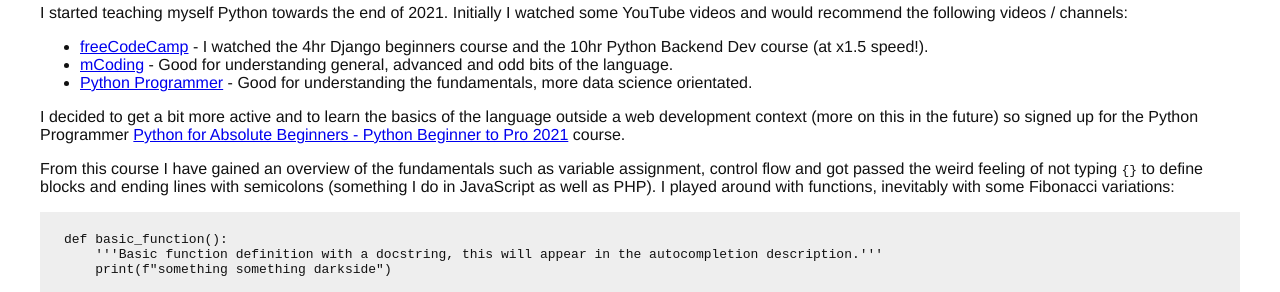
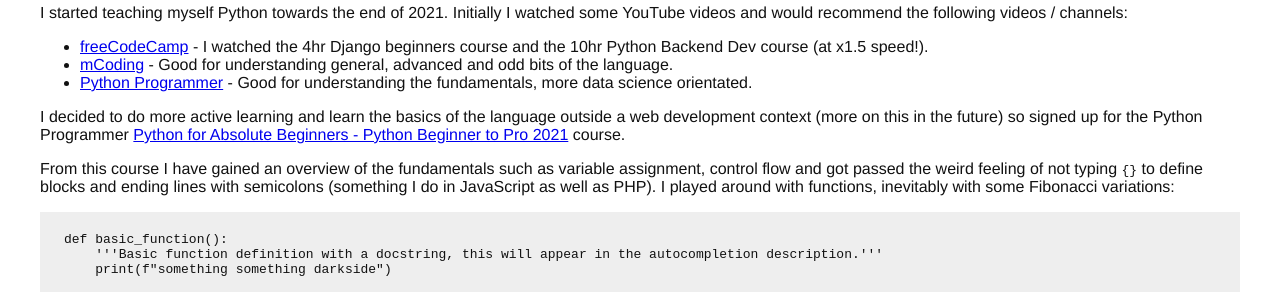
Before and after one commit to jagfiend/petewond.github.io, a Jekyll site: the page built from _posts/2022-01-07-learning-python-1-functions.md, in a window 1280 px wide. Shown: the part 193-485 px from the top of the page. Built offline with Jekyll 4.4.1, drawn with Linux system fonts in a browser that asks for light colours.

Commit message:
Update 2022-01-07-learning-python-1-functions.md

```diff
--- a/_posts/2022-01-07-learning-python-1-functions.md
+++ b/_posts/2022-01-07-learning-python-1-functions.md
@@ -11,7 +11,7 @@
 + [mCoding](https://www.youtube.com/c/mCodingWithJamesMurphy/featured) - Good for understanding general, advanced and odd bits of the language.
 + [Python Programmer](https://www.youtube.com/channel/UC68KSmHePPePCjW4v57VPQg) - Good for understanding the fundamentals, more data science orientated.
 
-I decided to get a bit more active and to learn the basics of the language outside a web development context (more on this in the future) so signed up for the Python Programmer [Python for Absolute Beginners - Python Beginner to Pro 2021](https://www.udemy.com/course/the-complete-python-programmer-bootcamp/) course.
+I decided to do more active learning and learn the basics of the language outside a web development context (more on this in the future) so signed up for the Python Programmer [Python for Absolute Beginners - Python Beginner to Pro 2021](https://www.udemy.com/course/the-complete-python-programmer-bootcamp/) course.
 
 From this course I have gained an overview of the fundamentals such as variable assignment, control flow and got passed the weird feeling of not typing `{}` to define blocks and ending lines with semicolons (something I do in JavaScript as well as PHP). I played around with functions, inevitably with some Fibonacci variations:
 
```
